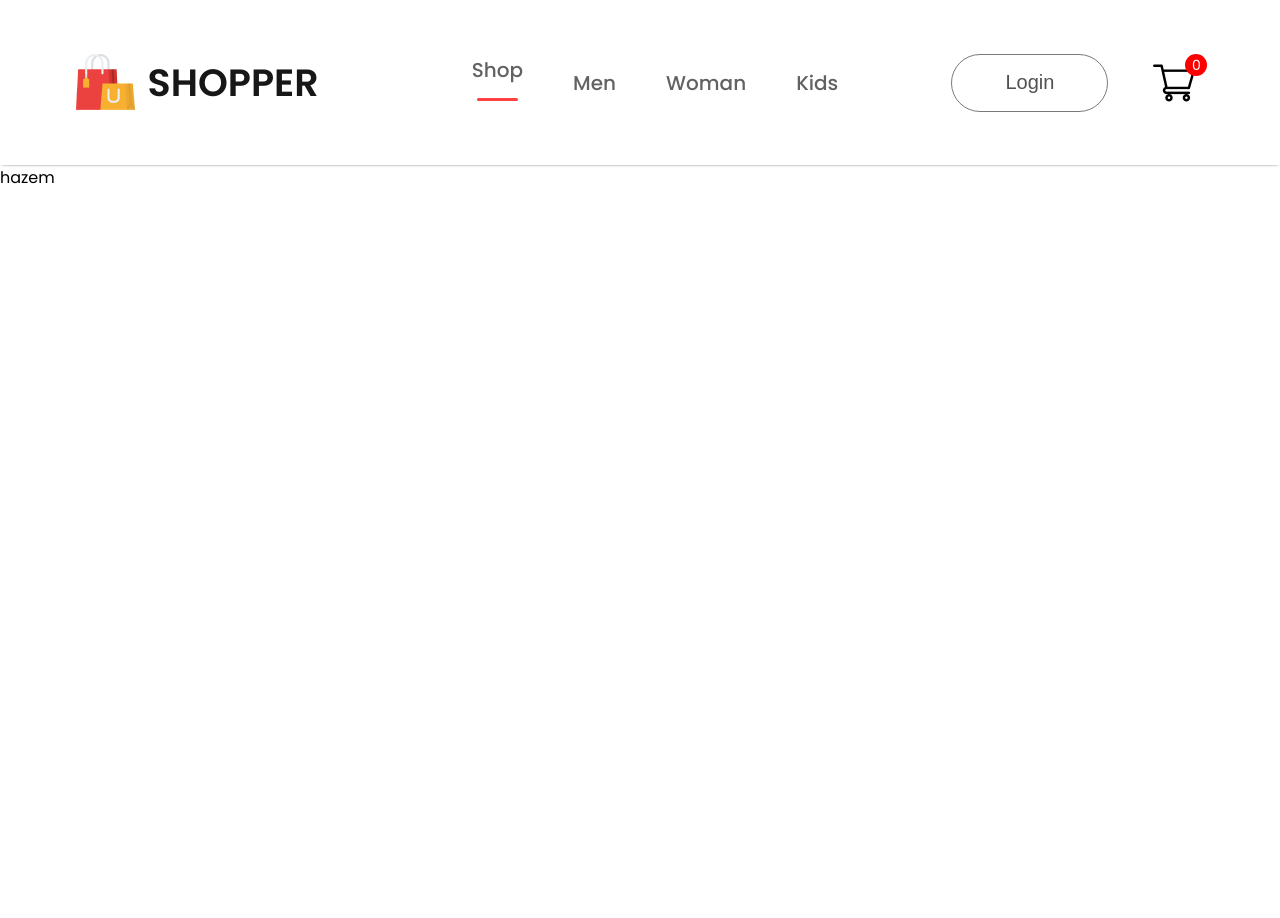
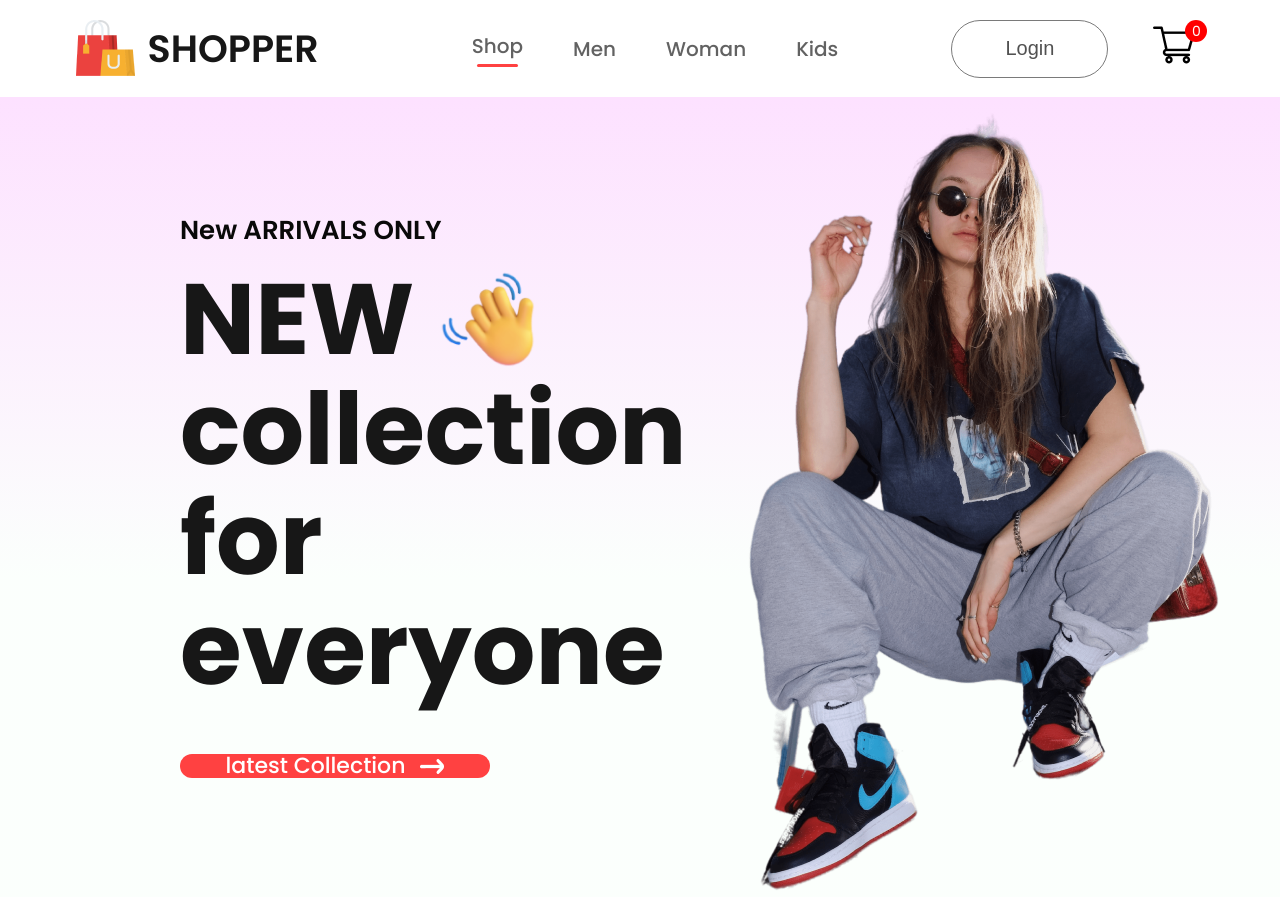
Before and after one commit to hazemmohsen2000/E-commerce, a React (Create React App) app: page / in a window 1280 px wide. Before the commit the page ends 800 px from the top, so only its background shows below. Built offline with nearby package versions, Linux system fonts and the light colour scheme.

Commit message:
making hero section

```diff
--- a/package.json
+++ b/package.json
@@ -35,5 +35,8 @@
       "last 1 firefox version",
       "last 1 safari version"
     ]
+  },
+  "devDependencies": {
+    "@babel/plugin-proposal-private-property-in-object": "^7.21.11"
   }
 }
--- a/src/App.js
+++ b/src/App.js
@@ -2,15 +2,25 @@
 import Navbar from './Components/Navbar/Navbar';
 import { BrowserRouter, Routes, Route } from 'react-router-dom';
 import Shop from './pages/Shop';
+import LoginSignup from './pages/LoginSignup';
+import ShopCategory from './pages/ShopCategory';
+import Product from './pages/Product';
+import Cart from './pages/Cart';
 function App() {
   return (
     <div >
       <BrowserRouter>
       <Navbar/>
-
       <Routes>
         <Route path='/' element = {<Shop/>}/>
-
+        <Route path='/mens' element = {<ShopCategory category="mens"/>}/>
+        <Route path='/womans' element = {<ShopCategory category="woman"/>}/>
+        <Route path='/kids' element = {<ShopCategory category="kid"/>}/>
+        <Route path='product' element= {<Product/>}>
+        <Route path=':productId' element={<Product/>}/>
+        </Route>
+        <Route path='/cart' element = {<Cart/>}/>
+        <Route path='/login' element = {<LoginSignup/>}/>
 
       </Routes>
       </BrowserRouter>
--- /dev/null
+++ b/src/Components/Hero/Hero.css
@@ -0,0 +1,55 @@
+.hero{
+    height : 100vh ;
+    background : linear-gradient(180deg , #fde1ff,#e1ffea22 60%);
+    display: flex;
+
+}
+.hero-left{
+    flex :1 ;
+    display: flex;
+    flex-direction: column;
+    justify-content : center ;
+    gap : 20px ;
+    padding-left : 180px ;
+    line-height : 1.1;
+}
+.hero-left h2{
+    color : #090909 ;
+    font-size : 26px;
+    font-weight: 600;
+}
+.hero-left p {
+    color : #171717;
+    font-size : 100px ;
+    font-weight: 700;
+}
+.haro-hand-icon{
+    display : flex ;
+    align-items: center;
+    gap: 20px;
+
+}
+.haro-hand-icon img {
+    width : 105px;
+
+}
+.hero-latest-btn {
+display: flex;
+justify-content: center;
+align-items: center;
+gap: 15px ;
+width : 310px ;
+height: 70;
+border-radius: 75px;
+margin-top: 30px;
+background : #ff4141;
+color : white;
+font-size: 22px;
+font-weight: 500;
+}
+.hero-right {
+    flex : 1;
+    display : flex ;
+    align-items: center;
+    justify-content: center;
+}
--- /dev/null
+++ b/src/Components/Hero/Hero.jsx
@@ -0,0 +1,33 @@
+import React from 'react'
+import "./Hero.css"
+import hand_icon from "../Assets/hand_icon.png"
+import arrow_icon from "../Assets/arrow.png"
+import hero_image from "../Assets/hero_image.png"
+
+const Hero = () => {
+  return (
+    <div className='hero'>
+      <div className="hero-left">
+            <h2>New ARRIVALS ONLY</h2>
+            <div>
+                <div className='haro-hand-icon'>
+                    <p>NEW</p>
+                    <img src={hand_icon} alt="hand icon" />
+                </div>
+                <p>collection</p>
+                <p>for everyone</p>
+            </div>
+            <div className='hero-latest-btn'>
+                <div>latest Collection</div>
+                <img src={arrow_icon} alt="arrow icon" />
+            </div>
+      </div>
+
+      <div className="hero-right">
+        <img src={hero_image} alt="Girl" />
+      </div>
+    </div>
+  )
+}
+
+export default Hero
--- a/src/Components/Navbar/Navbar.css
+++ b/src/Components/Navbar/Navbar.css
@@ -19,7 +19,6 @@
     align-items: center;
     list-style: none;
     gap : 50px;
-    color : #626262;
     font-size: 20px;
     font-weight: 500;
 }
@@ -73,3 +72,7 @@
     background : red ;
     color : white ;
 }
+.nav-menu li a {
+     text-decoration: none;
+    color : #626262;
+}
--- a/src/Components/Navbar/Navbar.jsx
+++ b/src/Components/Navbar/Navbar.jsx
@@ -2,6 +2,7 @@
 import './Navbar.css'
 import logo from '../Assets/logo.png'
 import cart_icon from '../Assets/cart_icon.png'
+import { Link } from 'react-router-dom'
 function Navbar() {
     const [menu ,setMenu] = useState("shop")
   return (
@@ -11,14 +12,14 @@
             <p>SHOPPER</p>
         </div>
         <ul className="nav-menu">
-            <li onClick={()=>{setMenu("shop")}}>Shop {menu === "shop" ? <hr/> : <></>}</li>
-            <li onClick={()=>{setMenu("mens")}}>Men {menu === "mens" ? <hr/> : <></>}</li>
-            <li onClick={()=>{setMenu("womans")}}>Woman {menu === "womans" ? <hr/> : <></>}</li>
-            <li onClick={()=>{setMenu("kids")}}>Kids {menu === "kids" ? <hr/> : <></>}</li>
+            <li onClick={()=>{setMenu("shop")}}><Link to="/">Shop</Link> {menu === "shop" ? <hr/> : <></>}</li>
+            <li onClick={()=>{setMenu("mens")}}><Link to="/mens">Men</Link> {menu === "mens" ? <hr/> : <></>}</li>
+            <li onClick={()=>{setMenu("womans")}}> <Link to="/womans">Woman</Link> {menu === "womans" ? <hr/> : <></>}</li>
+            <li onClick={()=>{setMenu("kids")}}> <Link to="/kids">Kids</Link> {menu === "kids" ? <hr/> : <></>}</li>
         </ul>
         <div className="nav-login-cart">
-            <button>Login</button>
-            <img src={cart_icon} alt="cart icon" />
+            <Link to = "/login"><button>Login</button></Link>
+            <Link to = "/cart"><img src={cart_icon} alt="cart icon" /></Link>
             <div className="nav-cart-count">0</div>
         </div>
     </div>
--- a/src/index.css
+++ b/src/index.css
@@ -1,3 +1,6 @@
+*{
+  margin : 0;
+}
 body {
   margin: 0;
   font-family: -apple-system, BlinkMacSystemFont, 'Segoe UI', 'Roboto', 'Oxygen',
--- a/src/pages/Cart.jsx
+++ b/src/pages/Cart.jsx
@@ -1,6 +1,6 @@
 import React from 'react'
 
-const Cart = () => {
+function Cart() {
   return (
     <div>
 
--- a/src/pages/Product.jsx
+++ b/src/pages/Product.jsx
@@ -1,6 +1,6 @@
 import React from 'react'
 
-const Product = () => {
+function Product() {
   return (
     <div>
 
--- a/src/pages/Shop.jsx
+++ b/src/pages/Shop.jsx
@@ -1,9 +1,10 @@
 import React from 'react'
+import Hero from '../Components/Hero/Hero'
 
 const Shop = () => {
   return (
     <div>
-        hazem
+       <Hero/>
     </div>
   )
 }
```
Also changed, not shown: src/pages/LoginSignup.jsx (line endings or trailing spaces), 1 other file (tests, documents, lock files or other folders).
